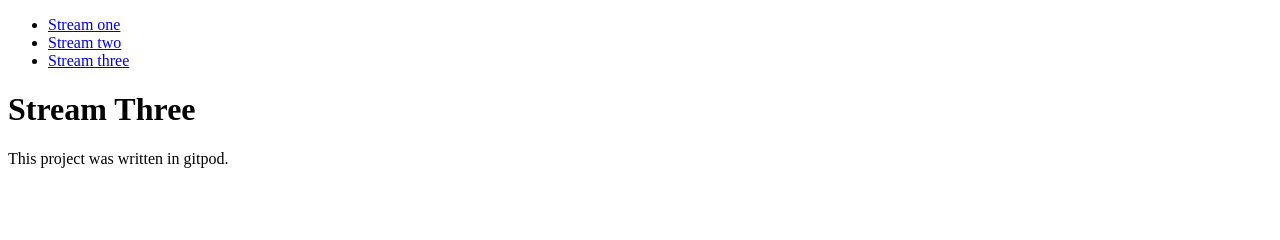
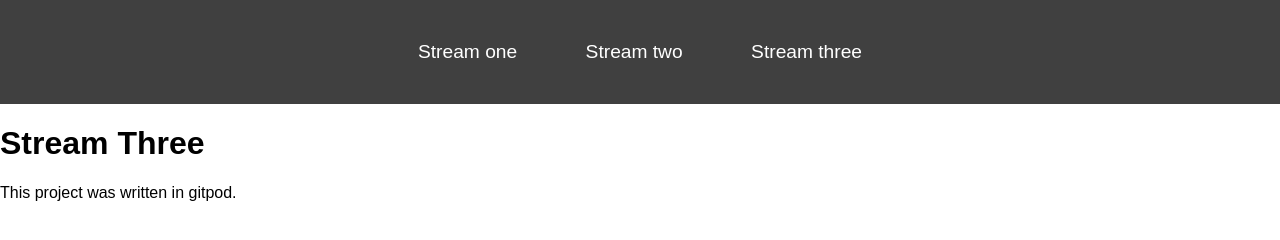
Before and after one commit to brodsa/ci-full-template, a plain HTML site: page stream-three.html in a window 1280 px wide. Drawn offline with Linux system fonts and the light colour scheme.

Commit message:
rename stream-one to index.html and refactor everywhere

```diff
--- a/stream-three.html
+++ b/stream-three.html
@@ -4,12 +4,13 @@
     <meta charset="UTF-8">
     <meta http-equiv="X-UA-Compatible" content="IE=edge">
     <meta name="viewport" content="width=device-width, initial-scale=1.0">
+    <link rel="stylesheet" href="css/style.css">
     <title>Hello World</title>
 </head>
 <body>
     <nav>
         <ul>
-            <li><a href="stream-one.html">Stream one</a></li>
+            <li><a href="index.html">Stream one</a></li>
             <li><a href="stream-two.html">Stream two</a></li>
             <li><a href="stream-three.html">Stream three</a></li>
         </ul>
```
Also changed, not shown: index.html (renamed from stream-one.html, +1 -1 lines), stream-two.html (+2 -1 lines).
